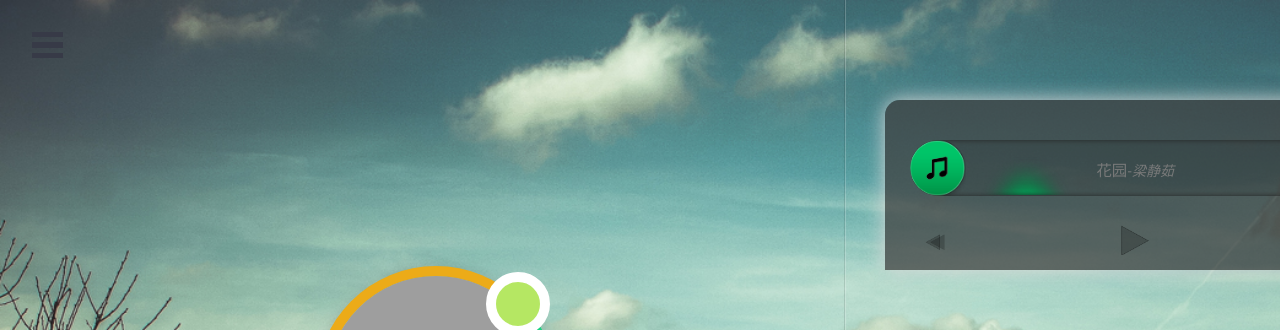
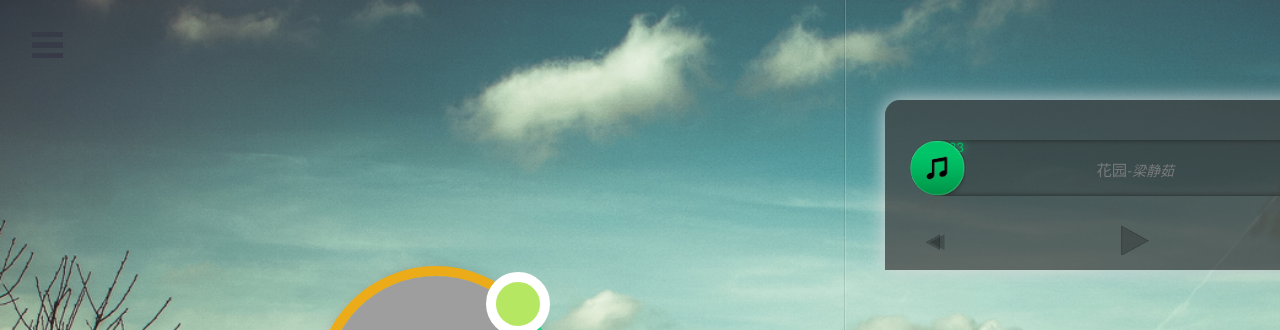
Before and after one commit to hatmouse/mathew-musicplayer, a Python web app: template templates/index - 副本.html in a window 1280 px wide. Shown: the top 330 px of the page. Run offline with Jinja, Linux system fonts and the light colour scheme; the template is opened without the code that fills it, so the values that code supplies are empty; grey boxes are pictures that could not be loaded.

Commit message:
8.21 修改前端界面

```diff
--- a/static/css/musicplayer.css
+++ b/static/css/musicplayer.css
@@ -88,6 +88,7 @@
 }
 
 .progress_wrap {
+    cursor: pointer;
     position: absolute;
     overflow: hidden;
     left: 25px;
@@ -132,7 +133,7 @@
     z-index: 10;
 }
 
-.move_bg {
+.move_bg.bak {
     position: absolute;
     top: 7px;
     left: 50px;
@@ -141,11 +142,25 @@
     background: url(../images/move_bg.png);
     background-size: cover;
 }
+
+.move_bg {
+    position: absolute;
+    top: 52px;
+    left: 28px;
+    border-radius: 1px;
+    width: 4px;
+    height: 3px;
+    box-shadow: 0px 0px 12px #00FC85;
+    background-color: #00C468;
+}
+
 .timetip {
+    font-size: 13px;
     position: absolute;
-    top: -20px;
+    top: -1px;
     left: 20px;
-    color: #7C7C7C;
+    color: #00C468;
+    text-shadow: 0px 0px 10px #00FC85;
 }
 .cur_cursor {
     position: absolute;
--- a/static/css/style.css
+++ b/static/css/style.css
@@ -24,6 +24,7 @@
     background: url('../images/bg.jpg') no-repeat;
     width: 100%;
     height: 100%;
+    background-size: cover;
 }
 
 .left_stage {
--- a/static/js/musicplayer.js
+++ b/static/js/musicplayer.js
@@ -17,7 +17,7 @@
 	var musicIndex=5;
 	var bufferTimer = null;
 	var volumeTimer = null;
-    var progress_width=$('.progress_wrap').width();
+    var progress_width=$('.progress_wrap').width()-56;
     var progress_x=$('.progress_wrap').offset().left;
 	//-------------------------控制按钮绑定事件
 	$('.play_bt').click(function() {
@@ -40,11 +40,11 @@
 	});
 	//---------------------------当前对应坐标线
 	$('.progress_wrap').mouseover(function(){
-		$('.cur_cursor').css('display','inline');
+		//$('.cur_cursor').css('display','inline');
 		$('.timetip').css('display','inline');
 	});
 	$('.progress_wrap').mouseout(function(){
-		$('.cur_cursor').css('display','none');
+		//$('.cur_cursor').css('display','none');
 		$('.timetip').css('display','none');
 	});
 	$('.progress_wrap').mousemove(function(ev){
@@ -141,7 +141,7 @@
 
 			//播放进度条
 			var progressValue = audio0.currentTime/audio0.duration*progress_width;
-			$('.move_bg').css('left',parseInt(progressValue)-70+ 'px');
+			$('.move_bg').css('width',parseInt(progressValue)+'px');
 		};
 	});
 	//===============================================显示缓冲进度条
@@ -149,11 +149,11 @@
 		bufferTimer = setInterval(function(){
 			var bufferIndex = audio0.buffered.length;
 			if (bufferIndex > 0 && audio0.buffered != undefined) {
-				var bufferValue = audio0.buffered.end(bufferIndex-1)/audio0.duration*progress_width;
+				var bufferValue = audio0.buffered.end(bufferIndex-1)/audio0.duration*(progress_width+56);
                 //alert(bufferValue+'--'+audio0.buffered.end(bufferIndex-1)+'--'+bufferIndex+'--'+audio0.duration+'--'+progress_width);
 				$('.buffer_progress').css('width',parseInt(bufferValue)+'px');
 				if (Math.abs(audio0.duration - audio0.buffered.end(bufferIndex-1)) <1) {
-					$('.buffer_progress').css('width',progress_width+'px');
+					$('.buffer_progress').css('width',progress_width+56+'px');
 					clearInterval(bufferTimer);
 				}
 			}
--- a/templates/index.html
+++ b/templates/index.html
@@ -37,7 +37,7 @@
             <div class="buffer_progress"></div>
             <span class="cur_cursor"></span>
             <div class="music_logo"></div>
-            <div class="move_bg"></div>
+            <span class="move_bg"></span>
             <div class="music_info">
               <span class="title">You Belong To Me</span>-<span class="author"> - Joson Waled</span>
             </div>
```
Lines whose indentation alone changed are shown as unchanged.
